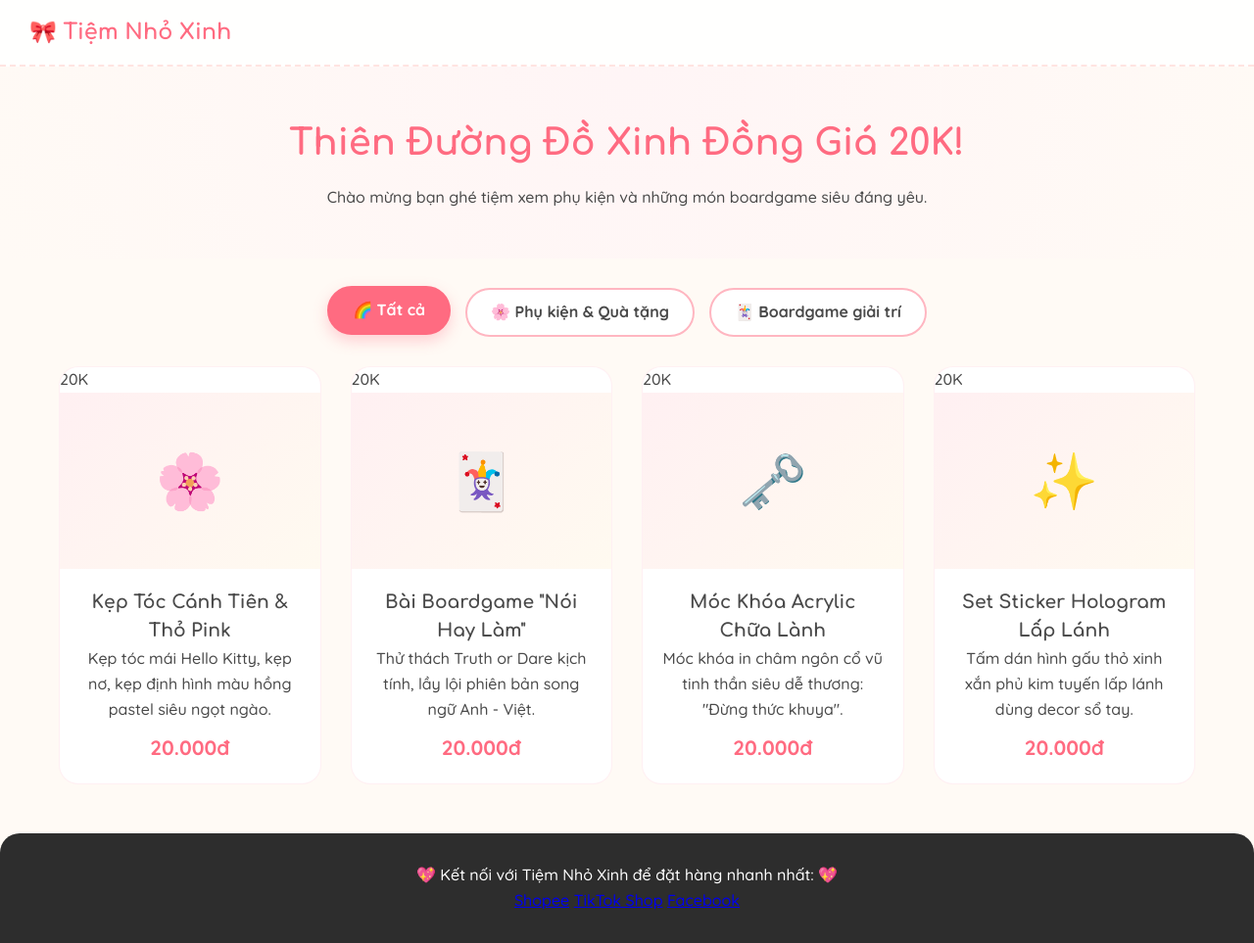
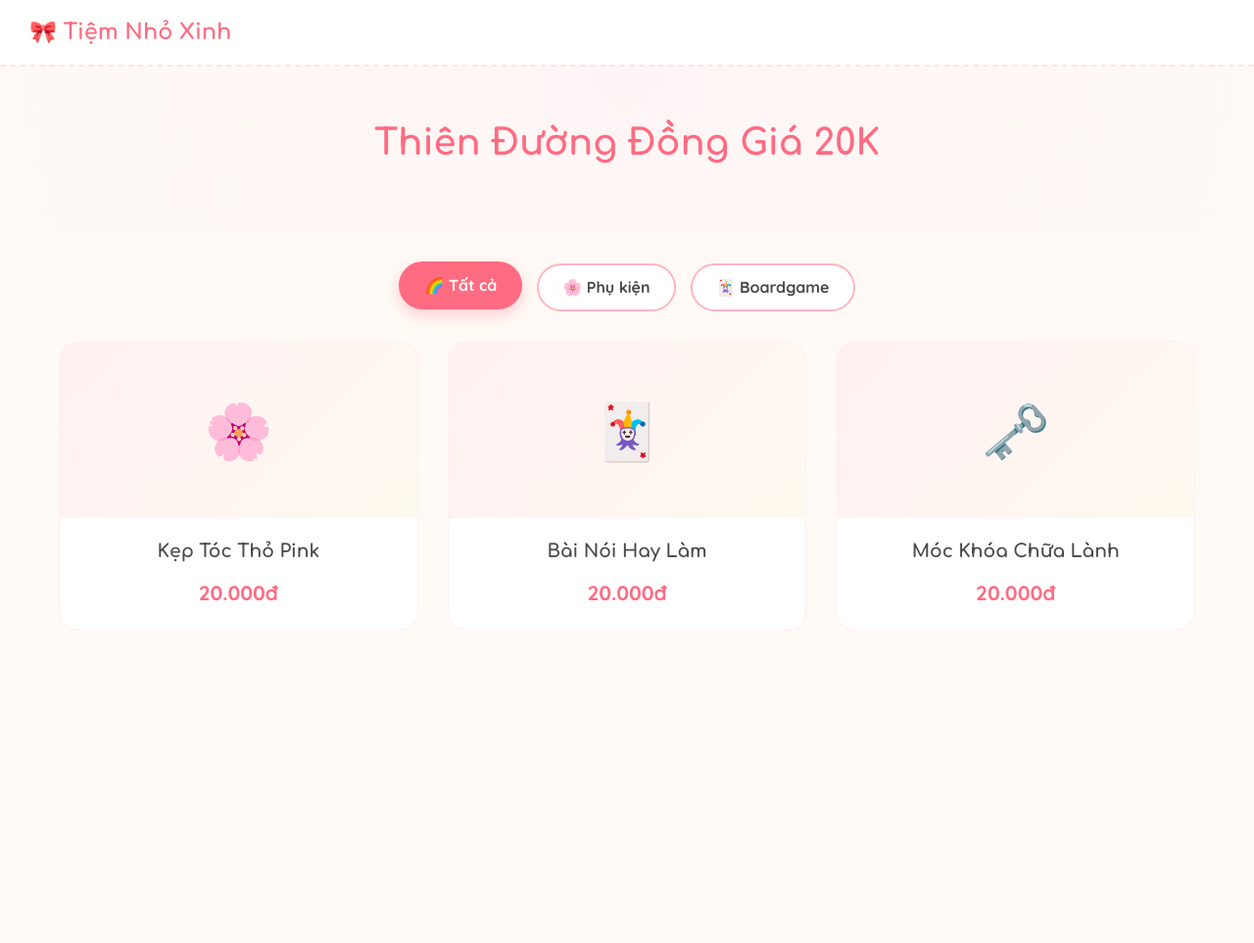
Before and after one commit to chidoi2012/shop, a plain HTML site: page index.html in a window 1280 px wide. Shown: the whole page at 98% size. After the commit the page ends 800 px from the top, so only its background shows below. Drawn offline with Linux system fonts and the light colour scheme.

Commit message:
Update index.html

```diff
--- a/index.html
+++ b/index.html
@@ -2,76 +2,44 @@
 <html lang="vi">
 <head>
     <meta charset="UTF-8">
-    <meta name="viewport" content="width=device-width, initial-scale=1.0">
-    <title>Tiệm Nhỏ Xinh - Tất Cả Sản Phẩm</title>
+    <title>Tiệm Nhỏ Xinh - Tất Cả</title>
     <link rel="stylesheet" href="style.css">
 </head>
 <body>
-
-    <header>
-        <a href="index.html" class="brand-name">🎀 Tiệm Nhỏ Xinh</a>
-    </header>
-
+    <header><a href="index.html" class="brand-name">🎀 Tiệm Nhỏ Xinh</a></header>
     <section class="hero">
-        <h2>Thiên Đường Đồ Xinh Đồng Giá 20K!</h2>
-        <p>Chào mừng bạn ghé tiệm xem phụ kiện và những món boardgame siêu đáng yêu.</p>
+        <h2>Thiên Đường Đồng Giá 20K</h2>
     </section>
 
     <div class="container">
         <div class="tab-container">
-            <a href="index.html" class="tab-btn active">🌈 Tất cả</a>
-            <a href="phukien.html" class="tab-btn">🌸 Phụ kiện & Quà tặng</a>
-            <a href="boardgame.html" class="tab-btn">🃏 Boardgame giải trí</a>
+            <a href="index.html" class="tab-btn active" id="btn-all">🌈 Tất cả</a>
+            <a href="phukien.html" class="tab-btn" id="btn-pk">🌸 Phụ kiện</a>
+            <a href="boardgame.html" class="tab-btn" id="btn-bg">🃏 Boardgame</a>
         </div>
 
         <div class="products-grid">
             <div class="product-card">
-                <span class="badge-price">20K</span>
                 <div class="product-image-box">🌸</div>
-                <div class="product-info">
-                    <h3>Kẹp Tóc Cánh Tiên & Thỏ Pink</h3>
-                    <p>Kẹp tóc mái Hello Kitty, kẹp nơ, kẹp định hình màu hồng pastel siêu ngọt ngào.</p>
-                    <div class="price-tag">20.000đ</div>
-                </div>
+                <div class="product-info"><h3>Kẹp Tóc Thỏ Pink</h3><div class="price-tag">20.000đ</div></div>
             </div>
             <div class="product-card">
-                <span class="badge-price">20K</span>
                 <div class="product-image-box">🃏</div>
-                <div class="product-info">
-                    <h3>Bài Boardgame "Nói Hay Làm"</h3>
-                    <p>Thử thách Truth or Dare kịch tính, lầy lội phiên bản song ngữ Anh - Việt.</p>
-                    <div class="price-tag">20.000đ</div>
-                </div>
+                <div class="product-info"><h3>Bài Nói Hay Làm</h3><div class="price-tag">20.000đ</div></div>
             </div>
             <div class="product-card">
-                <span class="badge-price">20K</span>
                 <div class="product-image-box">🗝️</div>
-                <div class="product-info">
-                    <h3>Móc Khóa Acrylic Chữa Lành</h3>
-                    <p>Móc khóa in châm ngôn cổ vũ tinh thần siêu dễ thương: "Đừng thức khuya".</p>
-                    <div class="price-tag">20.000đ</div>
-                </div>
-            </div>
-            <div class="product-card">
-                <span class="badge-price">20K</span>
-                <div class="product-image-box">✨</div>
-                <div class="product-info">
-                    <h3>Set Sticker Hologram Lấp Lánh</h3>
-                    <p>Tấm dán hình gấu thỏ xinh xắn phủ kim tuyến lấp lánh dùng decor sổ tay.</p>
-                    <div class="price-tag">20.000đ</div>
-                </div>
+                <div class="product-info"><h3>Móc Khóa Chữa Lành</h3><div class="price-tag">20.000đ</div></div>
             </div>
         </div>
     </div>
 
-    <footer>
-        <p>💖 Kết nối với Tiệm Nhỏ Xinh để đặt hàng nhanh nhất: 💖</p>
-        <div class="social-links">
-            <a href="#" class="btn-shopee">Shopee</a>
-            <a href="#" class="btn-tiktok">TikTok Shop</a>
-            <a href="#" class="btn-facebook">Facebook</a>
-        </div>
-    </footer>
-
+    <script>
+        document.querySelectorAll('.tab-btn').forEach(btn => {
+            btn.addEventListener('click', function() {
+                this.style.transform = 'scale(0.95)';
+            });
+        });
+    </script>
 </body>
 </html>
```
